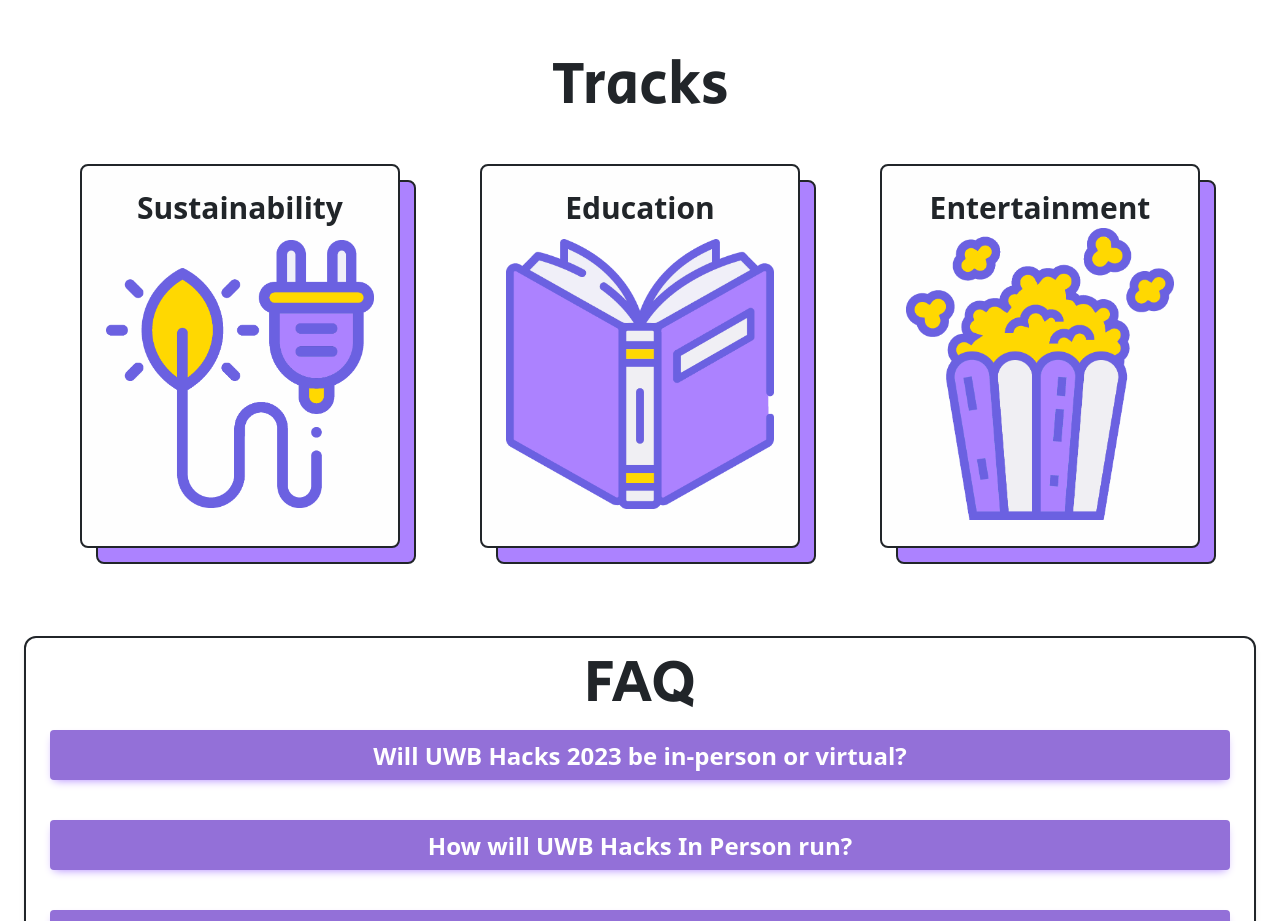
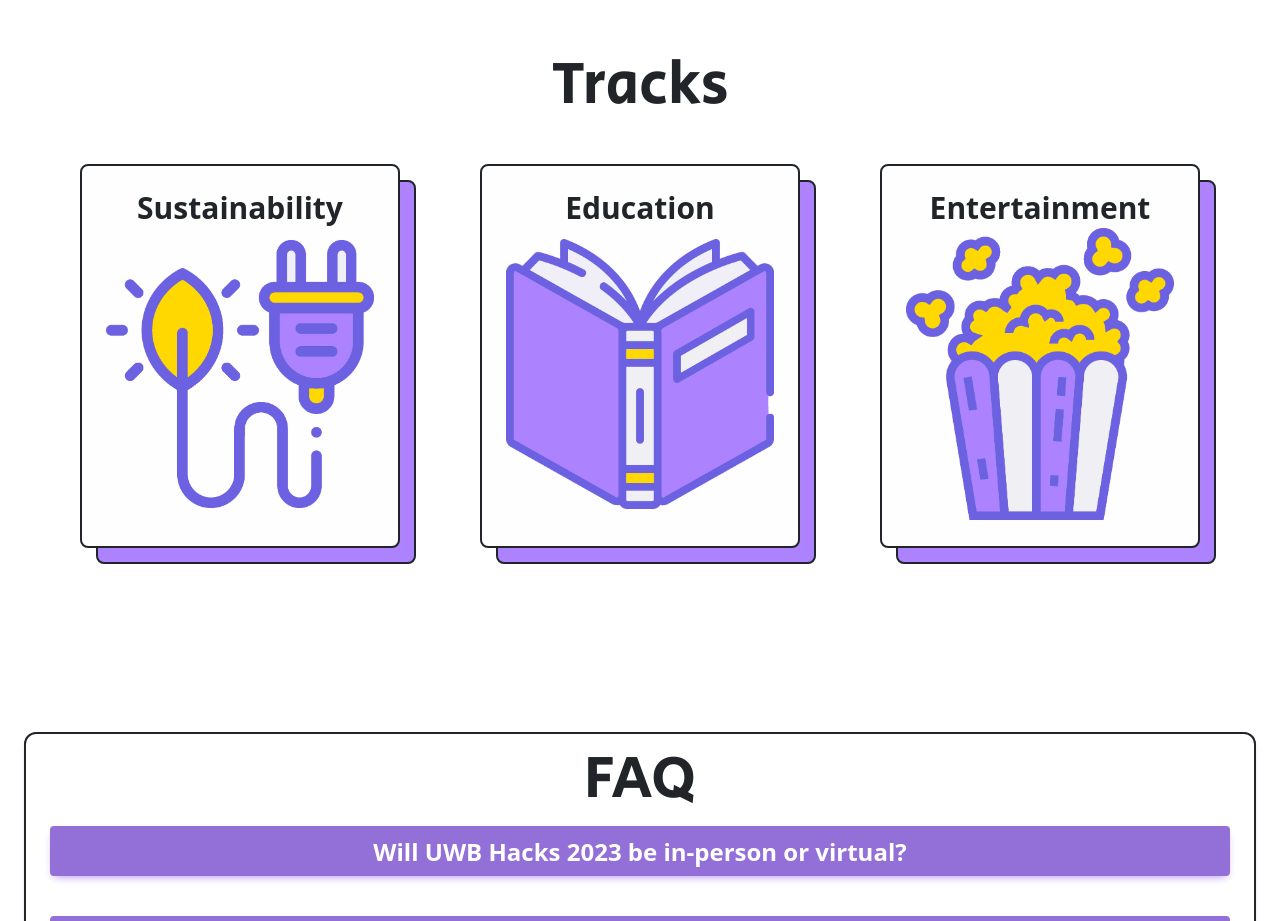
Before and after one commit to UWB-ACM/uwb-hacks24, a React (Create React App) app: page / in a window 1280 px wide. Shown: the part 940-1861 px from the top of the page. Built offline with nearby package versions, Linux system fonts and the light colour scheme; what tw-elements would draw is missing.

Commit message:
changed margins

```diff
--- a/src/Home/Tracks.js
+++ b/src/Home/Tracks.js
@@ -13,7 +13,7 @@ function Tracks() {
                     Tracks
                 </div>
 
-                <div className="flex flex-col items-center justify-center sm:flex-row sm:flex-wrap overflow-hidden">
+                <div className="flex flex-col items-center justify-center sm:flex-row sm:flex-wrap overflow-hidden pb-24">
                     <StackedCards cardTitle="Sustainability" backgroundImage={Sustainability}> As we start to move away from quarantine, how can we ensure people are being environmentally conscious when engaging in outdoor activities? Look into ways <b className="text-yellow">sustainability</b> can be maintained now that gatherings and events are moving in-person. </StackedCards>
                     <StackedCards cardTitle="Education" backgroundImage={Education}> <b className="text-yellow">Education</b> was moved online during quarantine causing many to adjust their way of learning for their new environment. As society moves back to learning in-person, how can we help assimilate people back to learning in-person? </StackedCards>
                     <StackedCards cardTitle="Entertainment" backgroundImage={Entertainment}> <b className="text-yellow">Entertainment</b> was majorly affected by the pandemic resulting in people having to find sources of enjoyment through different avenues that worked under the quarantine. Now that quarantine is over, how can we help people transition and find in-person entertainment again? </StackedCards>
```
